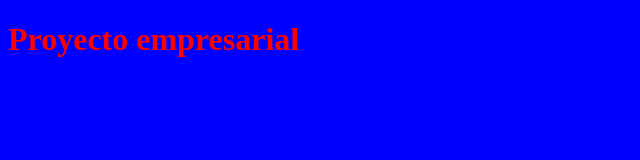
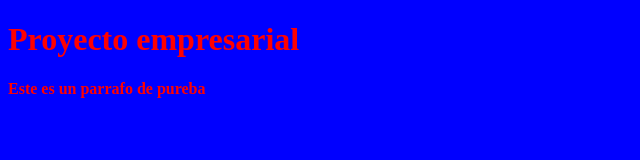
Before and after one commit to JoseH120/curso-git, a plain HTML site: page index.html in a window 1280 px wide. Shown: the whole page, without its empty margins (0-640 px from the left). Drawn offline with Linux system fonts and the light colour scheme.

Commit message:
Update index.html

```diff
--- a/index.html
+++ b/index.html
@@ -7,5 +7,6 @@
 </head>
 <body>
     <h1>Proyecto empresarial</h1>
+    <p>Este es un parrafo de pureba</p>
 </body>
 </html>
```
